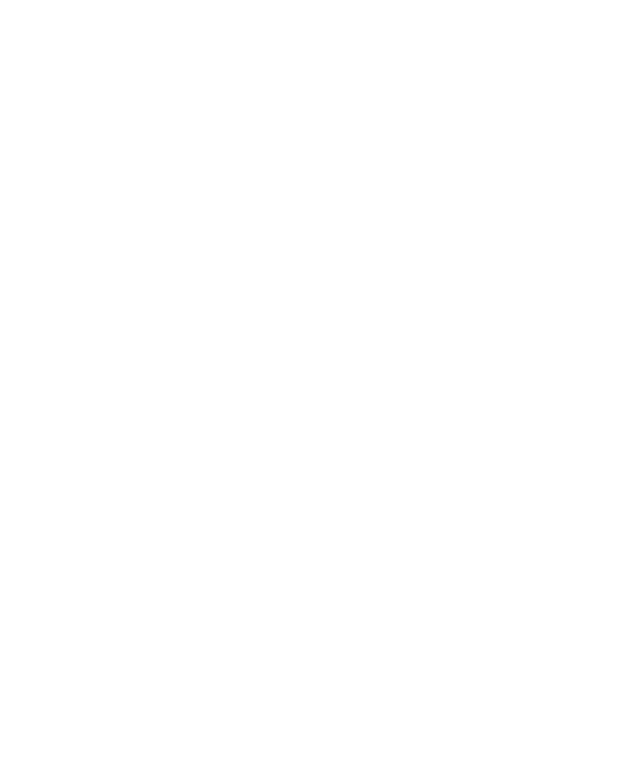
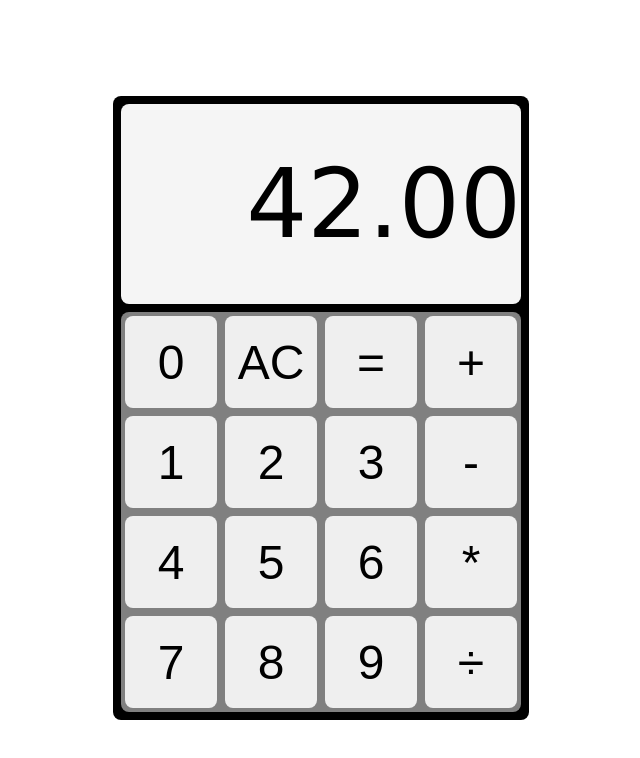
Before and after one commit to esotericpanda/PRJ-calculator, a plain HTML site: page index.html in a window 1280 px wide. Shown: the whole page, without its empty margins (319-959 px from the left). Drawn offline with Linux system fonts and the light colour scheme.

Commit message:
create basic structure and styling

```diff
--- a/index.html
+++ b/index.html
@@ -6,8 +6,40 @@
     <meta name="viewport" content="width=device-width, initial-scale=1.0">
     <title>Document</title>
     <script src="./script.js" defer></script>
+    <link rel="stylesheet" href="./style.css">
 </head>
 <body>
 
+    <div class="container">
+        <div class="display">42.00</div>
+        <div class="keypad">
+            <div class="row">
+                <button>0</button>
+                <button class="action">AC</button>
+                <button class="action">=</button>
+                <button class="operator">+</button>
+            </div>
+            <div class="row">
+                <button>1</button>
+                <button>2</button>
+                <button>3</button>
+                <button class="operator">-</button>
+            </div>
+            <div class="row">
+                <button>4</button>
+                <button>5</button>
+                <button>6</button>
+                <button class="operator">*</button>
+            </div>
+            <div class="row">
+                <button>7</button>
+                <button>8</button>
+                <button>9</button>
+                <button class="operator" id="test">&divide;</button>
+            </div>
+
+        </div>
+    </div>
+
 </body>
 </html>
--- a/script.js
+++ b/script.js
@@ -22,7 +22,11 @@ function operate(x, operator, y) {
             return add(x, y);
         case "*":
             return multiply(x, y);
-        case "/":
+        case "÷":
             return divide(x, y);
     }
 }
+
+const foo = document.querySelector('#test');
+
+console.log(foo.textContent)
--- a/style.css
+++ b/style.css
@@ -0,0 +1,54 @@
+body{
+    display: flex;
+    justify-content:center;
+    align-items: center;
+    min-height: 100vh;
+    font-family: Verdana, Geneva, Tahoma, sans-serif;
+}
+
+.container{
+    background-color: black;
+    border-radius: 8px;
+}
+
+.display,
+.keypad{
+    margin: 8px;
+    width: 400px;
+    border-radius: 8px;
+}
+
+.display{
+    height: 200px;
+    background-color: whitesmoke;
+    display: flex;
+    align-items: center;
+    justify-content: flex-end;
+    font-size: 96px;
+}
+
+.keypad{
+    background-color: gray;
+    display: flex;
+    flex-direction: column;
+    align-items: stretch;
+    width: 400px;
+    height:400px;
+
+}
+
+.keypad *{
+    font-size: 48px;
+}
+
+.row{
+    flex:1;
+    display: flex;
+}
+
+.row button{
+    flex: 1;
+    margin: 4px;
+    border-radius: 8px;
+    border-style: none;
+}
```
